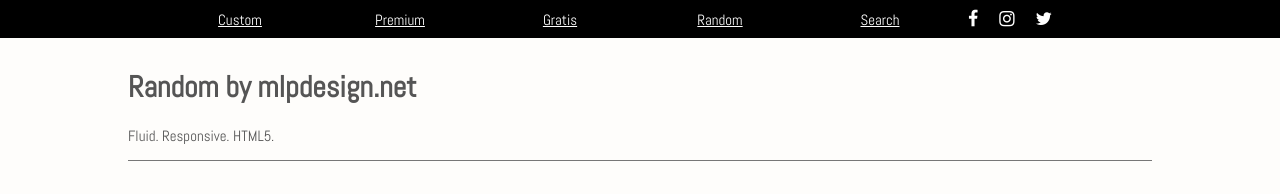
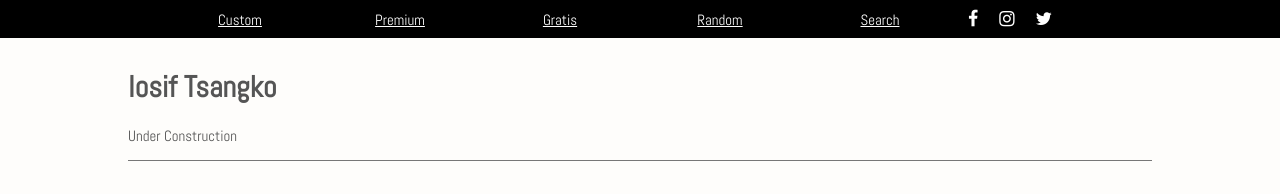
Before and after one commit to Iosifts/Iosifts.github.io, a plain HTML site: page index.html in a window 1280 px wide. Shown: the top 194 px of the page. Drawn offline with Linux system fonts and the light colour scheme; grey boxes are pictures that could not be loaded.

Commit message:
Update index.html

```diff
--- a/index.html
+++ b/index.html
@@ -35,8 +35,8 @@
 </div>
 <div id="container">
 <div id="pageheader">
-<h1>Random by mlpdesign.net</h1>
-<p>Fluid. Responsive. HTML5.</p>
+<h1>Iosif Tsangko</h1>
+<p>Under Construction</p>
 </div>
 
 <div class="section">
```
